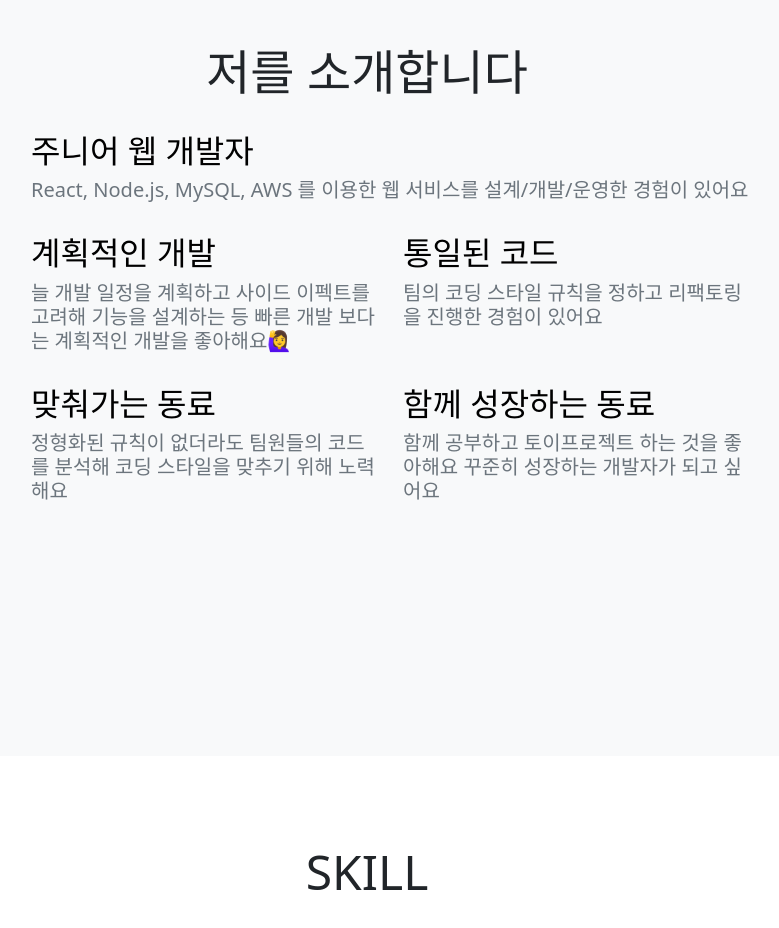
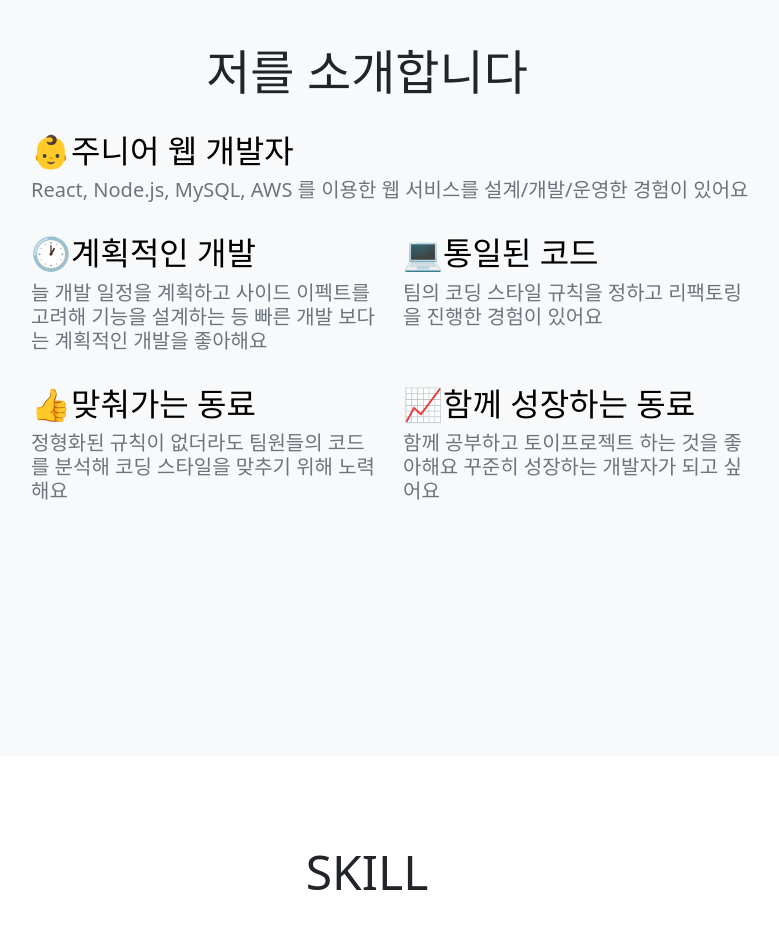
Before and after one commit to kang-jiin/react_portfolio, a React (Create React App) app: page / in a window 1280 px wide. Shown: the part 900-1828 px from the top of the page, without its empty margins (273-1052 px from the left). Built offline with nearby package versions, Linux system fonts and the light colour scheme.

Commit message:
Style(AboutMe): col sm/md/lg 분리

```diff
--- /dev/null
+++ b/src/assets/dataset/aboutme.json
@@ -0,0 +1,53 @@
+[
+  [
+    {
+      "id": 1,
+      "title": "👶주니어 웹 개발자",
+      "contents": "React, Node.js, MySQL, AWS 를 이용한 웹 서비스를 설계/개발/운영한 경험이 있어요",
+      "sm_size": 12,
+      "md_size": 10,
+      "lg_size": 8,
+      "className": "mx-auto"
+    }
+  ],
+  [
+    {
+      "id": 2,
+      "title": "🕐계획적인 개발",
+      "contents": "늘 개발 일정을 계획하고 사이드 이펙트를 고려해 기능을 설계하는 등 빠른 개발 보다는 계획적인 개발을 좋아해요",
+      "sm_size": 6,
+      "md_size": 5,
+      "lg_size": 4,
+      "className": "ms-auto"
+    },
+    {
+      "id": 3,
+      "title": "💻통일된 코드",
+      "contents": "팀의 코딩 스타일 규칙을 정하고 리팩토링을 진행한 경험이 있어요",
+      "sm_size": 6,
+      "md_size": 5,
+      "lg_size": 4,
+      "className": "me-auto"
+    }
+  ],
+  [
+    {
+      "id": 4,
+      "title": "👍맞춰가는 동료",
+      "contents": "정형화된 규칙이 없더라도 팀원들의 코드를 분석해 코딩 스타일을 맞추기 위해 노력해요",
+      "sm_size": 6,
+      "md_size": 5,
+      "lg_size": 4,
+      "className": "ms-auto"
+    },
+    {
+      "id": 5,
+      "title": "📈함께 성장하는 동료",
+      "contents": "함께 공부하고 토이프로젝트 하는 것을 좋아해요 꾸준히 성장하는 개발자가 되고 싶어요",
+      "sm_size": 6,
+      "md_size": 5,
+      "lg_size": 4,
+      "className": "me-auto"
+    }
+  ]
+]
--- a/src/components/home/AboutMe.tsx
+++ b/src/components/home/AboutMe.tsx
@@ -1,6 +1,8 @@
 import React, { CSSProperties } from 'react';
 import { Col, Row } from 'react-bootstrap';
 import KSection from 'components/common/KSection';
+
+import dataset from 'assets/dataset/aboutme.json';
 
 const AboutMe = () => {
   const textHeaderStyle: CSSProperties = {
@@ -13,46 +15,20 @@ const AboutMe = () => {
 
   return (
     <KSection id="aboutme" title="저를 소개합니다" bgColor="light">
-      <Row className="m-4 w-100">
-        <Col md="8" className="mx-auto">
-          <h2 style={textHeaderStyle}>주니어 웹 개발자</h2>
-          <h5 style={textBodyStyle}>
-            React, Node.js, MySQL, AWS 를 이용한 웹 서비스를 설계/개발/운영한
-            경험이 있어요
-          </h5>
-        </Col>
-      </Row>
-      <Row className="m-4 w-100">
-        <Col md="4" className="ms-auto">
-          <h2 style={textHeaderStyle}>계획적인 개발</h2>
-          <h5 style={textBodyStyle}>
-            늘 개발 일정을 계획하고 사이드 이펙트를 고려해 기능을 설계하는 등
-            빠른 개발 보다는 계획적인 개발을 좋아해요🙋‍♀️
-          </h5>
-        </Col>
-        <Col md="4" className="me-auto">
-          <h2 style={textHeaderStyle}>통일된 코드</h2>
-          <h5 style={textBodyStyle}>
-            팀의 코딩 스타일 규칙을 정하고 리팩토링을 진행한 경험이 있어요
-          </h5>
-        </Col>
-      </Row>
-      <Row className="m-4 w-100">
-        <Col md="4" className="ms-auto">
-          <h2 style={textHeaderStyle}>맞춰가는 동료</h2>
-          <h5 style={textBodyStyle}>
-            정형화된 규칙이 없더라도 팀원들의 코드를 분석해 코딩 스타일을 맞추기
-            위해 노력해요
-          </h5>
-        </Col>
-        <Col md="4" className="me-auto">
-          <h2 style={textHeaderStyle}>함께 성장하는 동료</h2>
-          <h5 style={textBodyStyle}>
-            함께 공부하고 토이프로젝트 하는 것을 좋아해요 꾸준히 성장하는
-            개발자가 되고 싶어요
-          </h5>
-        </Col>
-      </Row>
+      {dataset.map((row) => {
+        return (
+          <Row className="m-4 w-100">
+            {row.map((data) => {
+              return (
+                <Col sm={data.sm_size} md={data.md_size} lg={data.lg_size} className={data.className} key={data.id}>
+                  <h2 style={textHeaderStyle}>{data.title}</h2>
+                  <h5 style={textBodyStyle}>{data.contents}</h5>
+                </Col>
+              );
+            })}
+          </Row>
+        );
+      })}
     </KSection>
   );
 };
```
